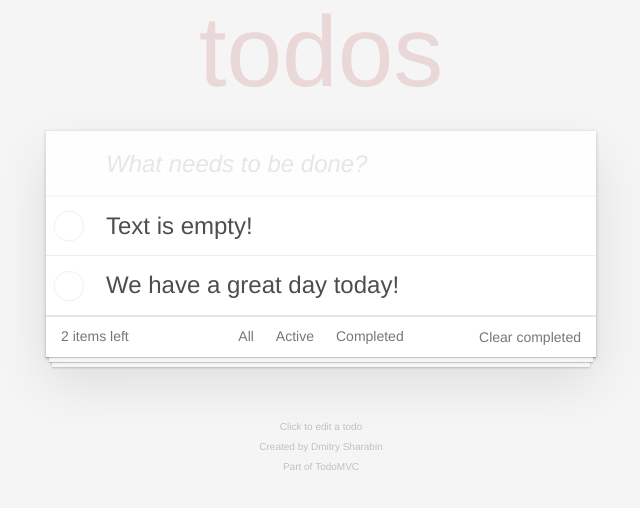
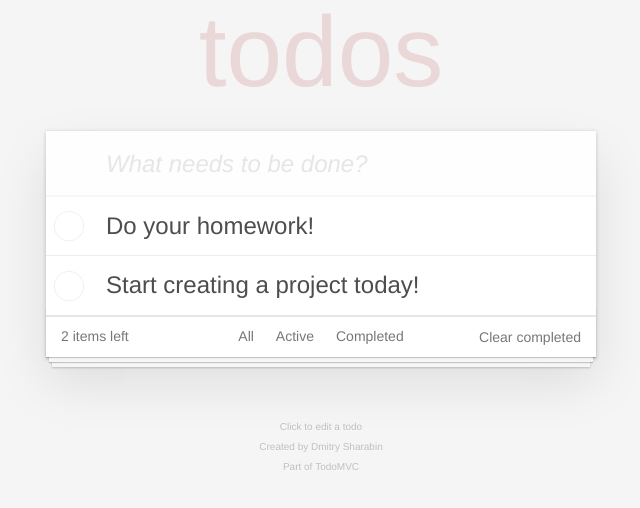
Before and after one commit to berkaybilgis/Todo-List, a Next.js app: page / in a window 1280 px wide. Shown: the top 508 px of the page, without its empty margins (319-959 px from the left). Built offline with nearby package versions, Linux system fonts and the light colour scheme.

Commit message:
initial state değiştirildi

```diff
--- a/pages/components/Form.js
+++ b/pages/components/Form.js
@@ -3,8 +3,8 @@ import ContentFooter from "./ContentFooter";
 
 // başlangıçta hazır gelen veriler
 const initialState = [
-  { text: "Text is empty!", completed: false },
-  { text: "We have a great day today!", completed: false },
+  { text: "Do your homework!", completed: false },
+  { text: "Start creating a project today!", completed: false },
 ];
 
 function Form() {
```
